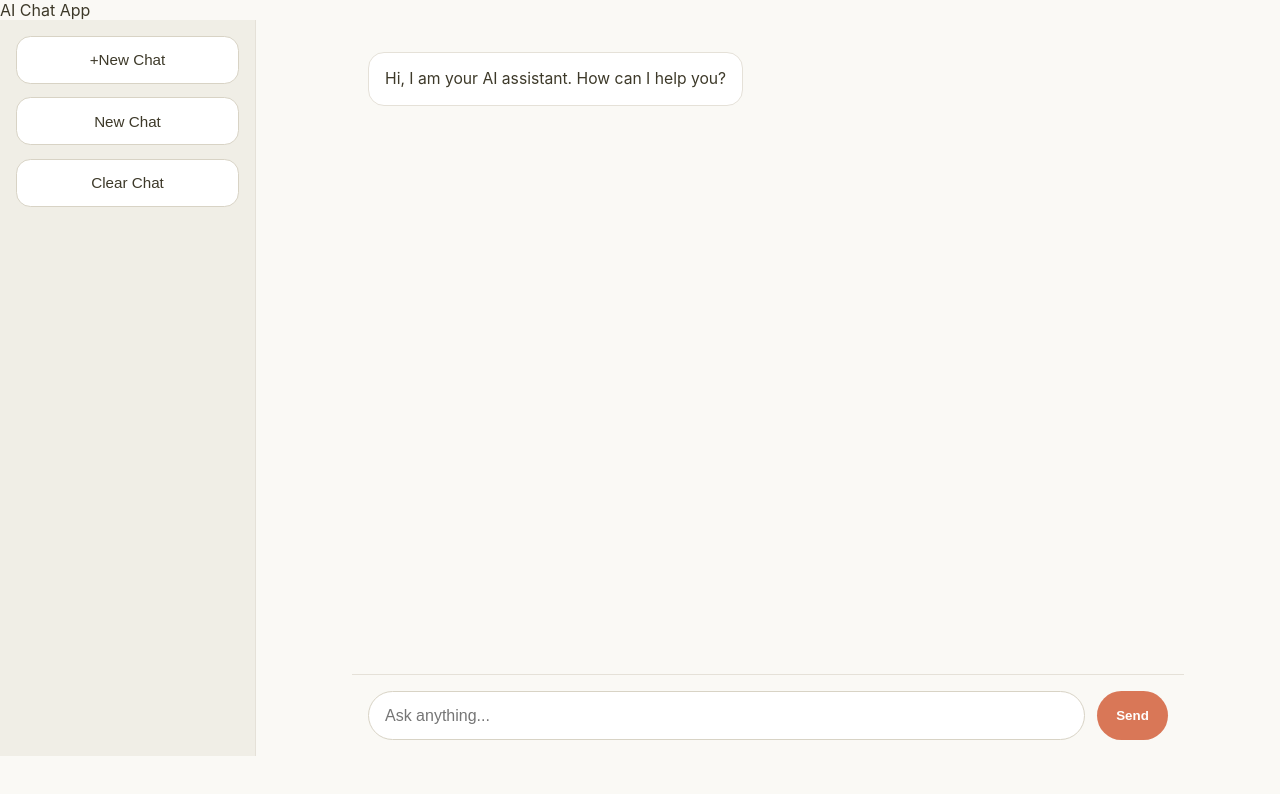
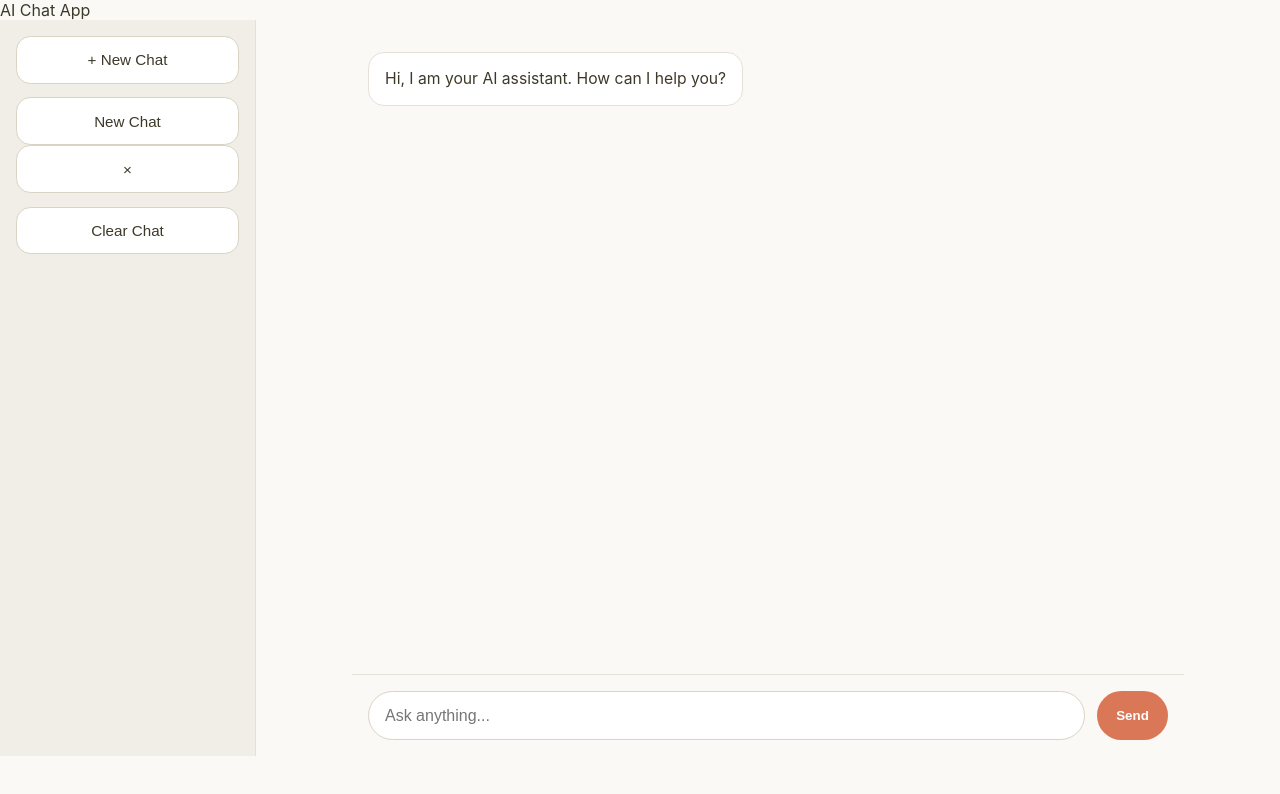
Before and after one commit to Ujjwal-Darnal/AI-Chat-App, a React (Vite) app: page / in a window 1280 px wide. Shown: the top 794 px of the page. Built offline with nearby package versions, Linux system fonts and the light colour scheme.

Commit message:
Add chat deletion

```diff
--- a/src/App.jsx
+++ b/src/App.jsx
@@ -134,6 +134,37 @@ function App() {
    setActiveChatId(chatId);
   }
 
+  // function to delete chat ============ //
+  function handleDeleteChat(chatId){
+setChats((prevChats)=>{
+  const remainingChats = prevChats.filter((chat)=>chat.id!==chatId);
+
+  if (remainingChats.length === 0) {
+      const newChat = {
+        id: crypto.randomUUID(),
+        title: "New Chat",
+        messages: [
+          {
+            id: crypto.randomUUID(),
+            role: "assistant",
+            content: "Hi, I am your AI assistant. How can I help you today?",
+          },
+        ],
+      };
+
+    setActiveChatId(newChat.id);
+
+    return [newChat];
+  }
+
+  if(chatId === activeChatId){
+    setActiveChatId(remainingChats[0].id)
+  }
+  return remainingChats;
+});
+
+
+  }
 
   // Save chats whenever the chats state changes
   useEffect(() => {
@@ -151,6 +182,7 @@ function App() {
           onSelectChat = {handleSelectChat}
           onNewChat={handleNewChat}
           onClearChat={handleClearChat}
+          onDeleteChat = {handleDeleteChat}
         />
 
         <ChatWindow
--- a/src/components/Sidebar.jsx
+++ b/src/components/Sidebar.jsx
@@ -1,34 +1,58 @@
-import "../styles/Sidebar.css"
-function Sidebar({onNewChat,onClearChat,
+import "../styles/Sidebar.css";
+
+function Sidebar({
+  onNewChat,
+  onClearChat,
   onSelectChat,
   chats,
   activeChatId,
-}){
-return(
+  onDeleteChat,
+}) {
+  return (
     <aside className="sidebar">
-   <button type="button"
-   onClick={onNewChat}>+New Chat</button>
 
+      {/* New Chat Button */}
+      <button type="button" onClick={onNewChat}>
+        + New Chat
+      </button>
+
+      {/* Chat List */}
       <div className="chat-list">
-    {chats.map((chat)=>(
-      <button type="button"
-      key={chat.id}
-      onClick={()=>onSelectChat(chat.id)}
+        {chats.map((chat) => (
+          <div className="chat-item-row" key={chat.id}>
+
+            <button
+              type="button"
+              onClick={() => onSelectChat(chat.id)}
               className={
-        chat.id===activeChatId?"chat-item active":"chat-item"
-      }>
+                chat.id === activeChatId
+                  ? "chat-item active"
+                  : "chat-item"
+              }
+            >
               {chat.title}
             </button>
-))
 
-    }
+            <button
+              type="button"
+              className="delete-chat-button"
+              onClick={() => onDeleteChat(chat.id)}
+              aria-label={`Delete ${chat.title}`}
+            >
+              ×
+            </button>
+
+          </div>
+        ))}
       </div>
 
-   <button type="button"
-   onClick={onClearChat}>Clear Chat</button>
-
+      {/* Clear Chat Button */}
+      <button type="button" onClick={onClearChat}>
+        Clear Chat
+      </button>
 
     </aside>
   );
 }
+
 export default Sidebar;
```
Lines whose indentation alone changed are shown as unchanged.
